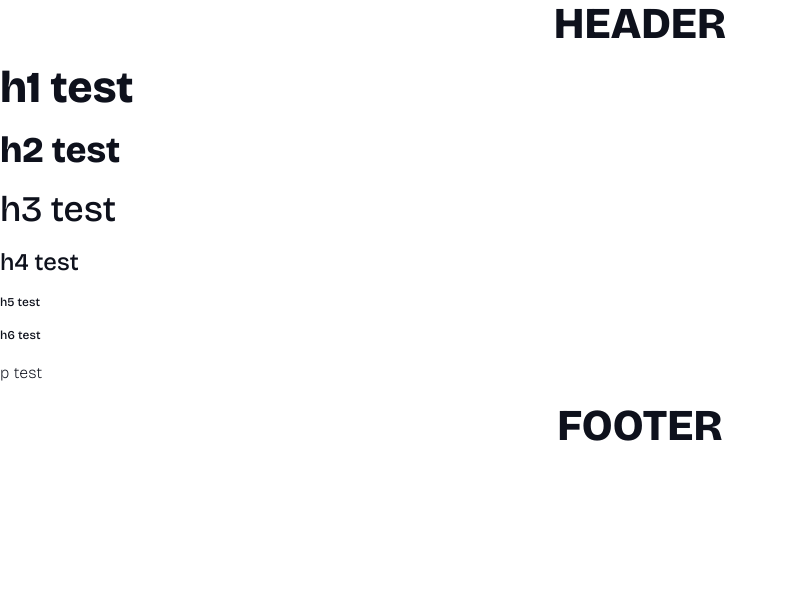
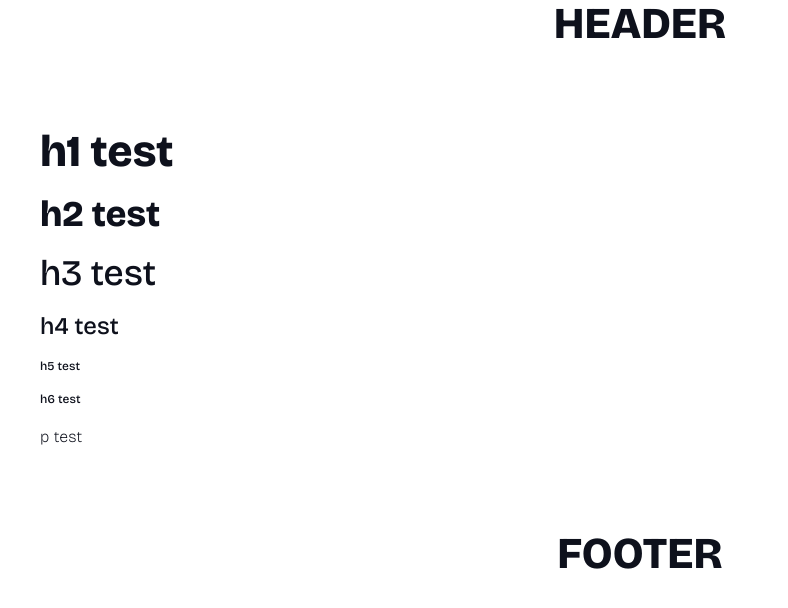
Before and after one commit to osakacrypto/getstream-component-test, a Next.js app: page / in a window 1280 px wide. Shown: the top 608 px of the page, without its empty margins (0-788 px from the left). Built offline with nearby package versions, Linux system fonts and the light colour scheme.

Commit message:
version 0.2
- Add in a dynamic container/wrapper

```diff
--- a/app/page.tsx
+++ b/app/page.tsx
@@ -3,6 +3,8 @@ PATH: app/page.tsx
 @osakacrypto
 Last modified: 2025-07-08
 */
+
+import STRVNWrapper from "./ui-components/Wrapper";
 
 export default function Home() {
   return (
@@ -10,6 +12,7 @@ export default function Home() {
       <header>
         <h1 className="boilerplate-heading">HEADER</h1>
       </header>
+      <STRVNWrapper>
         <h1>h1 test</h1>
         <h2>h2 test</h2>
         <h3>h3 test</h3>
@@ -17,6 +20,7 @@ export default function Home() {
         <h5>h5 test</h5>
         <h6>h6 test</h6>
         <p>p test</p>
+      </STRVNWrapper>
       <footer>
         <h1 className="boilerplate-heading">FOOTER</h1>
       </footer>
--- /dev/null
+++ b/app/ui-components/Wrapper/index.css
@@ -0,0 +1,18 @@
+/*
+PATH: app/ui-component/Wrapper/index.css
+@osakacrypto
+Last modified: 2025-07-08
+*/
+
+.outer {
+  width: 100%;
+  background: var(--STRVN-BACKGROUND);
+  overflow: hidden;
+  padding-block: var(--STRVN-SPACING-8);
+}
+
+.inner {
+  width: 100%;
+  max-width: var(--STRVN-CONTAINER-DESKTOP);
+  margin-inline: auto;
+}
--- /dev/null
+++ b/app/ui-components/Wrapper/index.tsx
@@ -0,0 +1,30 @@
+/*
+PATH: app/ui-component/Wrapper/index.tsx
+@osakacrypto
+Last modified: 2025-07-07
+*/
+
+import "./index.css";
+
+type WrapperProps = {
+  children: React.ReactNode;
+  background?: string;
+  className?: string;
+};
+
+export default function STRVNWrapper({
+  children,
+  background,
+  className = "",
+}: WrapperProps) {
+  const style = background ? { background } : undefined;
+
+  return (
+    <section
+      className={`outer ${className}`}
+      style={style as React.CSSProperties}
+    >
+      <div className="inner">{children}</div>
+    </section>
+  );
+}
```
Lines whose indentation alone changed are shown as unchanged.
